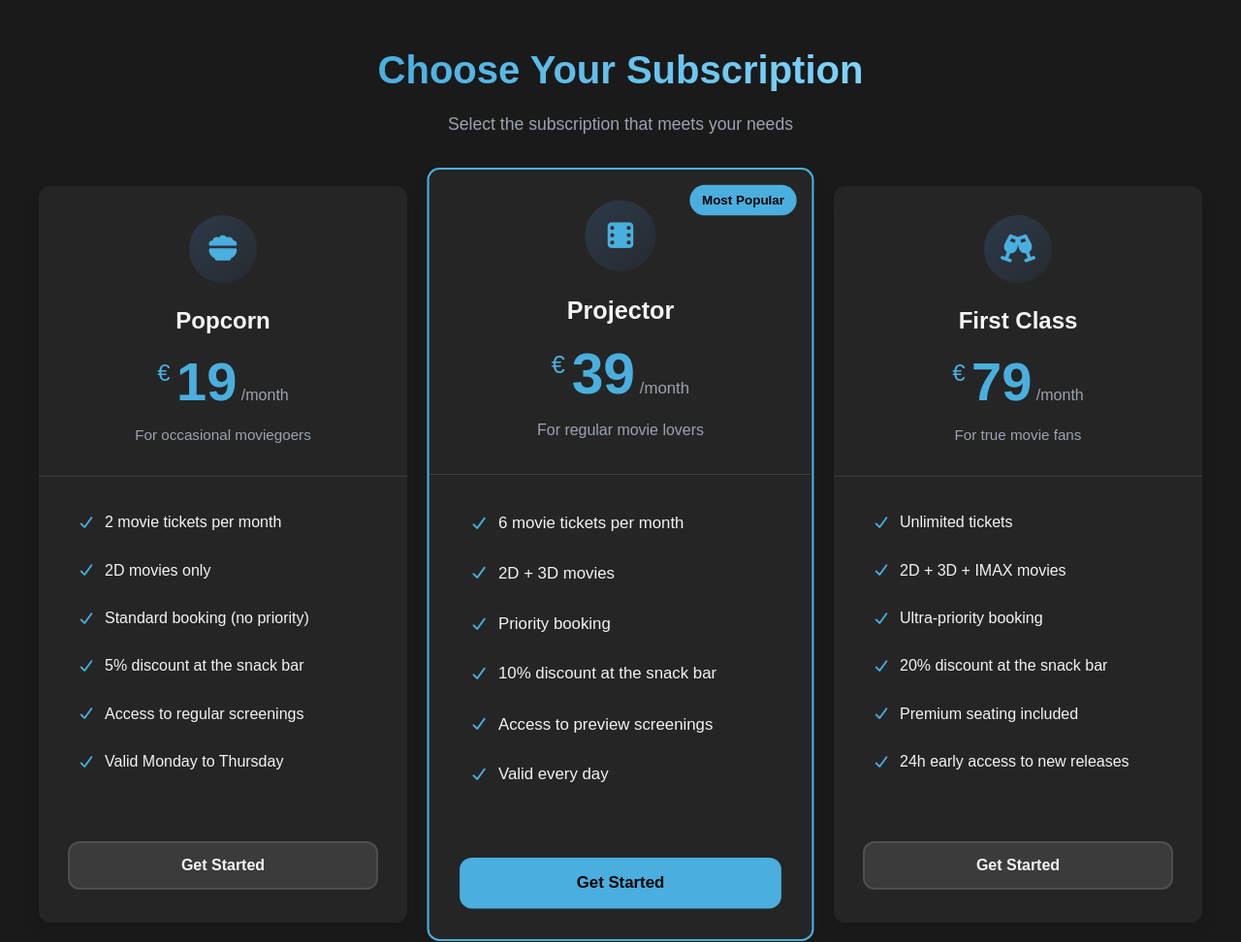
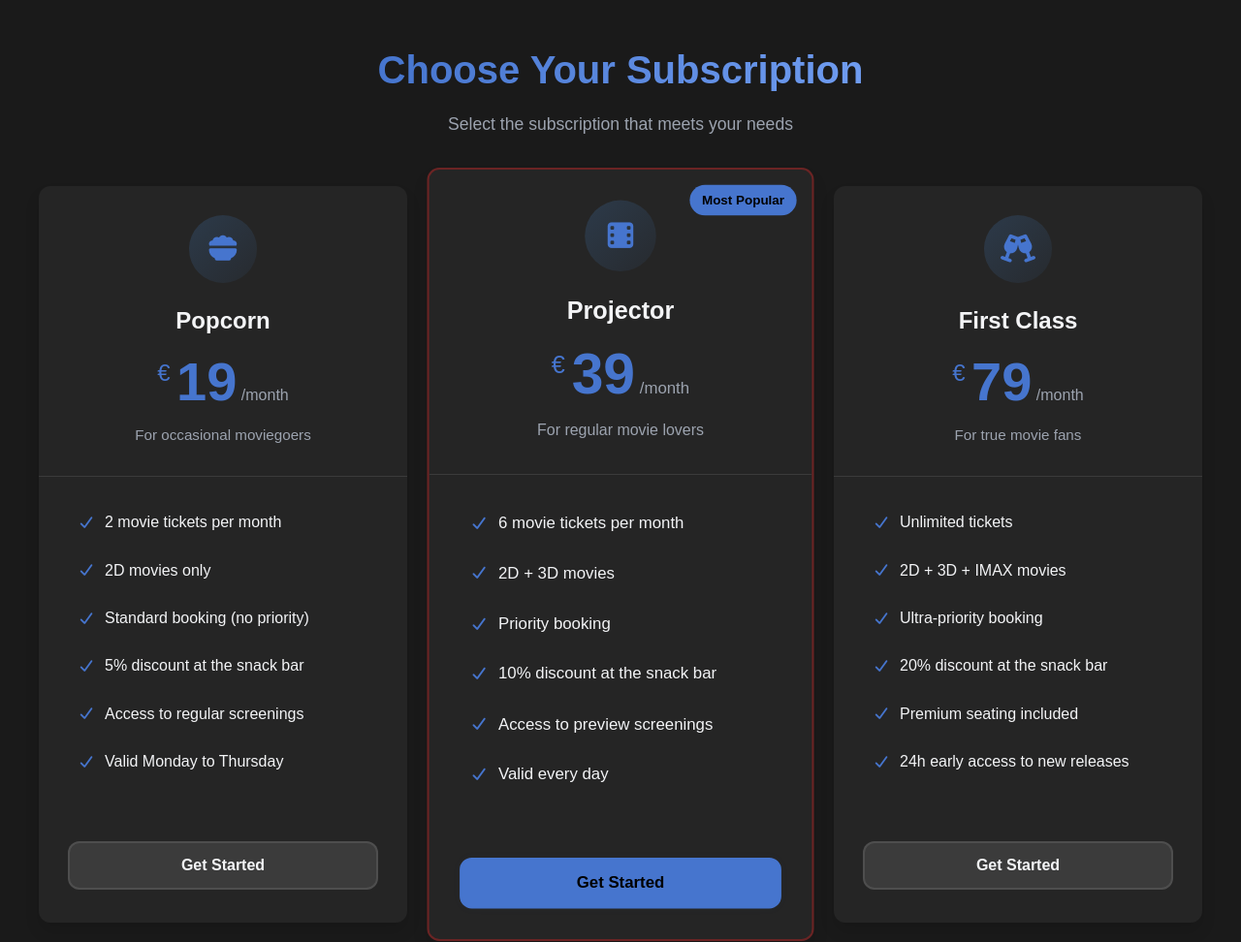
Before and after one commit to Clara-Charau/Pricing-cards, a plain HTML site: page index.html in a window 1280 px wide. Shown: the top 972 px of the page at 97% size. Drawn offline with Linux system fonts and the light colour scheme.

Commit message:
Add files via upload

```diff
--- a/style.css
+++ b/style.css
@@ -7,11 +7,10 @@
 
 /* CSS variables */
 :root {
-  --primary-color: rgb(74, 175, 222);
-  --primary-dark: rgb(43, 141, 187);
-  --primary-light: rgb(127, 211, 250);
+  --primary-color: rgb(70, 117, 206);
+  --primary-dark: rgb(37, 73, 139);
+  --primary-light: rgb(111, 156, 240);
   --bg-dark: #1a1a1a;
-  --unavailable-color: #ef4444;
   --text-light: #f3f4f6;
   --text-gray: #9ca3af;
   --card-bg: #252525;
@@ -201,7 +200,7 @@ h3 {
 
 .btn:hover {
   border-color: var(--primary-color);
-  background-color: rgba(74, 175, 222, 0.1);
+  background-color: rgba(70, 117, 206, 0.1);
 }
 
 .btn-accent {
@@ -217,7 +216,7 @@ h3 {
 
 .popular {
   transform: scale(1.05);
-  border: 2px solid var(--primary-color);
+  border: 2px solid rgb(107, 36, 36);
   z-index: 2;
 }
 
@@ -336,13 +335,13 @@ h3 {
 
 @keyframes pulse {
   0% {
-    box-shadow: 0 0 0 0 rgba(74, 175, 222, 0.7);
+    box-shadow: 0 0 0 0 rgba(70, 117, 206, 0.7);
   }
   70% {
-    box-shadow: 0 0 10px rgba(74, 175, 222, 0);
+    box-shadow: 0 0 10px rgba(70, 117, 206, 0);
   }
   100% {
-    box-shadow: 0 0 0 0 rgba(74, 175, 222, 0);
+    box-shadow: 0 0 0 0 rgba(70, 117, 206, 0);
   }
 }
 
```
